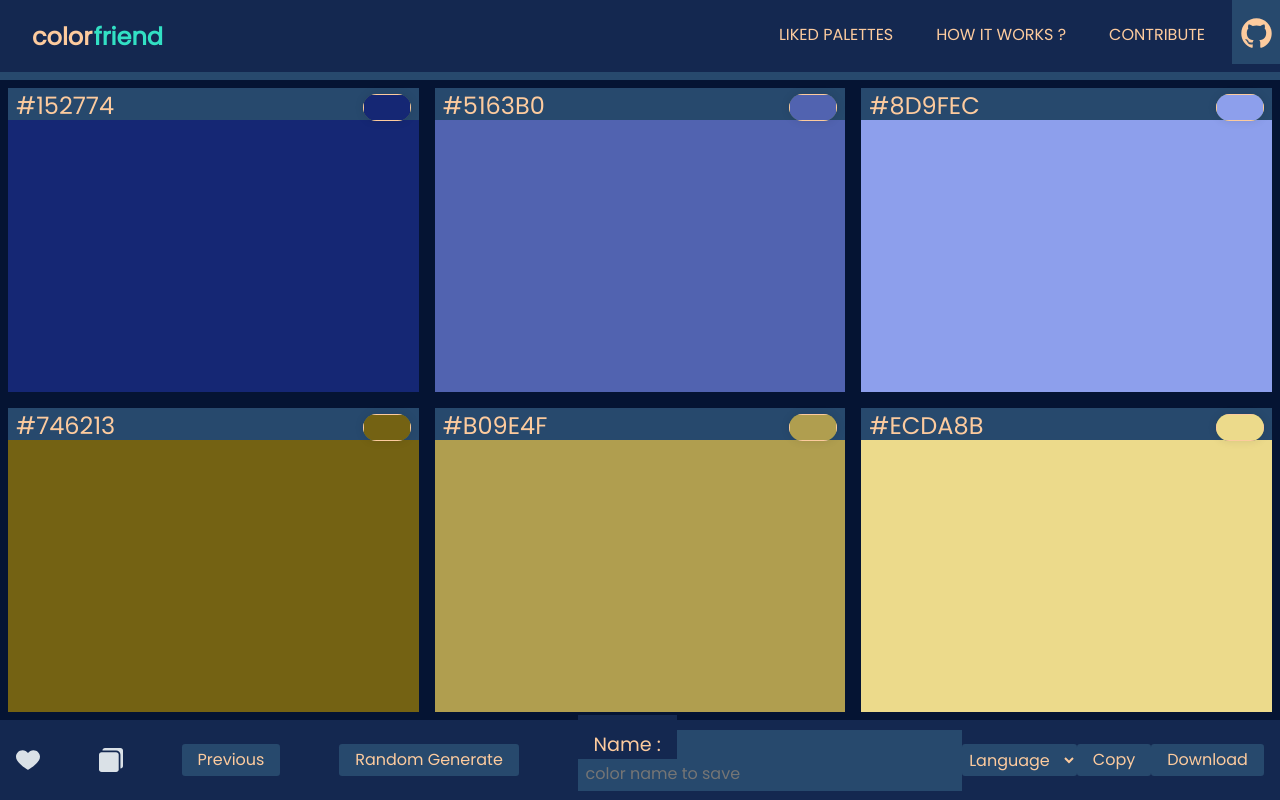
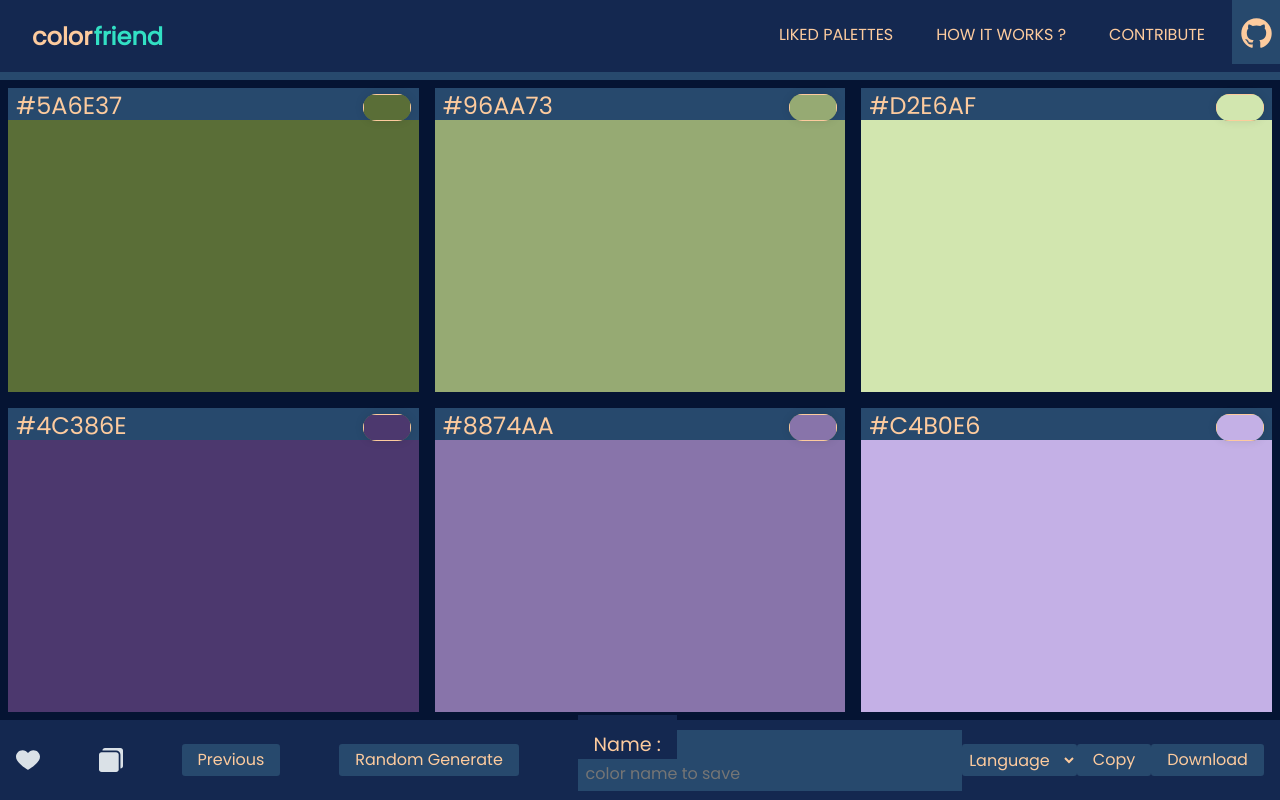
Before and after one commit to wahidzzz/colorfriend, a Vue app: page / in a window 1280 px wide. Built offline with nearby package versions, Linux system fonts and the light colour scheme; what vue-clipboard2, vue-toasted would draw is missing.

Commit message:
Added vuex store and removed some props and emits

```diff
--- a/package.json
+++ b/package.json
@@ -13,7 +13,8 @@
     "jspdf": "^2.0.0",
     "vue": "^2.6.11",
     "vue-clipboard2": "^0.3.1",
-    "vue-toasted": "^1.1.28"
+    "vue-toasted": "^1.1.28",
+    "vuex": "^3.5.1"
   },
   "devDependencies": {
     "@vue/cli-plugin-babel": "~4.4.0",
--- a/src/App.vue
+++ b/src/App.vue
@@ -1,18 +1,13 @@
 <template>
   <div id="app">
     <headerNav />
-    <mainBody :colorValues="colorValues" @changeColor="changeColor" v-model="colorValues" />
-    <bottomNav
-      @copyColorCodes="copyPalette"
-      :colorValues="colorValues"
-      @randomColor="setColorValues"
-    />
+    <mainBody @changeColor="changeColor" />
+    <bottomNav @copyColorCodes="copyPalette" :colorValues="colorValues" />
   </div>
 </template>
 
 <script>
 import Vue from "vue";
-import convert from "color-convert";
 import headerNav from "./components/headerNav";
 import mainBody from "./components/mainBody";
 import bottomNav from "./components/bottomNav";
@@ -34,75 +29,6 @@ export default {
     };
   },
   methods: {
-    setColorValues(randomColor) {
-      if (this.colorValues.length == 0 && this.randomColorVal != "") {
-        var genRandomColor = Math.floor(Math.random() * 16777215).toString(16);
-        genRandomColor = convert.rgb.hex(
-          convert.hex.rgb(genRandomColor)[0] - 60 < 0
-            ? convert.hex.rgb(genRandomColor)[0] + 60
-            : convert.hex.rgb(genRandomColor)[0] + 60 > 255
-            ? convert.hex.rgb(genRandomColor)[0] - 60
-            : convert.hex.rgb(genRandomColor)[0],
-          convert.hex.rgb(genRandomColor)[1] - 60 < 0
-            ? convert.hex.rgb(genRandomColor)[1] + 60
-            : convert.hex.rgb(genRandomColor)[1] + 60 > 255
-            ? convert.hex.rgb(genRandomColor)[1] - 60
-            : convert.hex.rgb(genRandomColor)[1],
-          convert.hex.rgb(genRandomColor)[2] - 60 < 0
-            ? convert.hex.rgb(genRandomColor)[2] + 60
-            : convert.hex.rgb(genRandomColor)[2] + 60 > 255
-            ? convert.hex.rgb(genRandomColor)[2] - 60
-            : convert.hex.rgb(genRandomColor)[2]
-        );
-        var genCompColor = convert.hsl.hex(
-          convert.hex.hsl(genRandomColor)[0] + 180,
-          convert.hex.hsl(genRandomColor)[1],
-          convert.hex.hsl(genRandomColor)[2]
-        );
-
-        this.colorValues[0] =
-          "#" +
-          convert.rgb.hex(
-            convert.hex.rgb(genRandomColor)[0] - 60,
-            convert.hex.rgb(genRandomColor)[1] - 60,
-            convert.hex.rgb(genRandomColor)[2] - 60
-          );
-        this.colorValues[1] = "#" + genRandomColor;
-        this.colorValues[2] =
-          "#" +
-          convert.rgb.hex(
-            convert.hex.rgb(genRandomColor)[0] + 60,
-            convert.hex.rgb(genRandomColor)[1] + 60,
-            convert.hex.rgb(genRandomColor)[2] + 60
-          );
-        this.colorValues[3] =
-          "#" +
-          convert.rgb.hex(
-            convert.hex.rgb(genCompColor)[0] - 60,
-            convert.hex.rgb(genCompColor)[1] - 60,
-            convert.hex.rgb(genCompColor)[2] - 60
-          );
-        this.colorValues[4] = "#" + genCompColor;
-        this.colorValues[5] =
-          "#" +
-          convert.rgb.hex(
-            convert.hex.rgb(genCompColor)[0] + 60,
-            convert.hex.rgb(genCompColor)[1] + 60,
-            convert.hex.rgb(genCompColor)[2] + 60
-          );
-      } else if (
-        (this.colorValues.length != 0 || this.colorValues.length < 0) &&
-        randomColor != ""
-      ) {
-        this.colorValues = [];
-        for (let index = 0; index < 7; index++) {
-          this.colorValues[index] =
-            "#" + Math.floor(Math.random() * 16777215).toString(16);
-        }
-      } else {
-        console.log("hell");
-      }
-    },
     changeColor(id, colorInputValue) {
       this.colorValues[id] = colorInputValue;
     },
@@ -116,9 +42,6 @@ export default {
         duration: 3000,
       });
     },
-  },
-  created() {
-    this.setColorValues(this.randomColorVal);
   },
 };
 </script>
--- a/src/components/bottomNav.vue
+++ b/src/components/bottomNav.vue
@@ -110,6 +110,7 @@
 </template>
 
 <script>
+import { mapActions } from "vuex";
 import jsPDF from "jspdf";
 export default {
   name: "bottomNav",
@@ -122,12 +123,12 @@ export default {
     };
   },
   methods: {
+    ...mapActions(["setColors"]),
     copyPalette() {
       this.$emit("copyColorCodes");
     },
     randomColor() {
-      var randomColor = "#" + Math.floor(Math.random() * 16777215).toString(16);
-      this.$emit("randomColor", randomColor);
+      this.setColors();
     },
     createPDF() {
       var selectedLang = this.selectedLang == "" ? "plain" : this.selectedLang;
--- a/src/components/colorItem.vue
+++ b/src/components/colorItem.vue
@@ -2,9 +2,14 @@
   <div
     class="colorItem"
     id="colorItem"
-    :style="[{'background-color':colorValue},colorInputValue=='' ? { 'bakcground-color': colorValue } : { 'background-color': colorInputValue }]"
+    :style="[
+      { 'background-color': colorValue },
+      colorInputValue == ''
+        ? { 'bakcground-color': colorValue }
+        : { 'background-color': colorInputValue },
+    ]"
   >
-    <div id="colorCode">{{colorInputValue==""? colorValue:colorInputValue}}</div>
+    <div id="colorCode">{{ colorInputValue == "" ? colorValue : colorInputValue }}</div>
     <input
       id="colorSel"
       type="color"
--- a/src/components/mainBody.vue
+++ b/src/components/mainBody.vue
@@ -2,30 +2,35 @@
   <div id="#mainBody">
     <div class="row-sm">
       <div id="row" class="col-sm">
-        <colorItem :colorValue="colorValues[0]" @changeColor="changeColor" />
-        <colorItem :colorValue="colorValues[1]" @changeColor="changeColor" />
-        <colorItem :colorValue="colorValues[2]" @changeColor="changeColor" />
+        <colorItem :colorValue="allColorValues[0]" @changeColor="changeColor" />
+        <colorItem :colorValue="allColorValues[1]" @changeColor="changeColor" />
+        <colorItem :colorValue="allColorValues[2]" @changeColor="changeColor" />
       </div>
       <div id="row" class="col-sm">
-        <colorItem :colorValue="colorValues[3]" @changeColor="changeColor" />
-        <colorItem :colorValue="colorValues[4]" @changeColor="changeColor" />
-        <colorItem :colorValue="colorValues[5]" @changeColor="changeColor" />
+        <colorItem :colorValue="allColorValues[3]" @changeColor="changeColor" />
+        <colorItem :colorValue="allColorValues[4]" @changeColor="changeColor" />
+        <colorItem :colorValue="allColorValues[5]" @changeColor="changeColor" />
       </div>
     </div>
   </div>
 </template>
 <script>
 import colorItem from "./colorItem";
+import { mapGetters, mapActions } from "vuex";
 export default {
   name: "mainBody",
   components: {
     colorItem,
   },
-  props: ["colorValues"],
   methods: {
+    ...mapActions(["setColors"]),
     changeColor(id, colorInputValue) {
       this.$emit("changeColor", id, colorInputValue);
     },
+  },
+  computed: mapGetters(["allColorValues"]),
+  created() {
+    this.setColors();
   },
 };
 </script>
--- a/src/main.js
+++ b/src/main.js
@@ -1,8 +1,10 @@
-import Vue from 'vue'
-import App from './App.vue'
+import Vue from "vue";
+import App from "./App.vue";
+import store from "./store";
 
-Vue.config.productionTip = false
+Vue.config.productionTip = false;
 
 new Vue({
-  render: h => h(App),
-}).$mount('#app')
+  store,
+  render: (h) => h(App),
+}).$mount("#app");
--- /dev/null
+++ b/src/store/index.js
@@ -0,0 +1,9 @@
+import vuex from "vuex";
+import vue from "vue";
+import colorValues from "./modules/colorValues";
+vue.use(vuex);
+export default new vuex.Store({
+  modules: {
+    colorValues,
+  },
+});
--- /dev/null
+++ b/src/store/modules/colorValues.js
@@ -0,0 +1,88 @@
+import convert from "color-convert";
+const state = {
+  colorValues: [],
+};
+
+const getters = {
+  allColorValues: (state) => state.colorValues,
+};
+
+const actions = {
+  setColors({ commit }) {
+    if (
+      state.colorValues.length == 0 ||
+      state.colorValues.length != 0 ||
+      state.colorValues.length < 0
+    ) {
+      var genRandomColor = Math.floor(Math.random() * 16777215).toString(16);
+      genRandomColor = convert.rgb.hex(
+        convert.hex.rgb(genRandomColor)[0] - 60 < 0
+          ? convert.hex.rgb(genRandomColor)[0] + 60
+          : convert.hex.rgb(genRandomColor)[0] + 60 > 255
+          ? convert.hex.rgb(genRandomColor)[0] - 60
+          : convert.hex.rgb(genRandomColor)[0],
+        convert.hex.rgb(genRandomColor)[1] - 60 < 0
+          ? convert.hex.rgb(genRandomColor)[1] + 60
+          : convert.hex.rgb(genRandomColor)[1] + 60 > 255
+          ? convert.hex.rgb(genRandomColor)[1] - 60
+          : convert.hex.rgb(genRandomColor)[1],
+        convert.hex.rgb(genRandomColor)[2] - 60 < 0
+          ? convert.hex.rgb(genRandomColor)[2] + 60
+          : convert.hex.rgb(genRandomColor)[2] + 60 > 255
+          ? convert.hex.rgb(genRandomColor)[2] - 60
+          : convert.hex.rgb(genRandomColor)[2]
+      );
+      var genCompColor = convert.hsl.hex(
+        convert.hex.hsl(genRandomColor)[0] + 180,
+        convert.hex.hsl(genRandomColor)[1],
+        convert.hex.hsl(genRandomColor)[2]
+      );
+
+      state.colorValues[0] =
+        "#" +
+        convert.rgb.hex(
+          convert.hex.rgb(genRandomColor)[0] - 60,
+          convert.hex.rgb(genRandomColor)[1] - 60,
+          convert.hex.rgb(genRandomColor)[2] - 60
+        );
+      state.colorValues[1] = "#" + genRandomColor;
+      state.colorValues[2] =
+        "#" +
+        convert.rgb.hex(
+          convert.hex.rgb(genRandomColor)[0] + 60,
+          convert.hex.rgb(genRandomColor)[1] + 60,
+          convert.hex.rgb(genRandomColor)[2] + 60
+        );
+      state.colorValues[3] =
+        "#" +
+        convert.rgb.hex(
+          convert.hex.rgb(genCompColor)[0] - 60,
+          convert.hex.rgb(genCompColor)[1] - 60,
+          convert.hex.rgb(genCompColor)[2] - 60
+        );
+      state.colorValues[4] = "#" + genCompColor;
+      state.colorValues[5] =
+        "#" +
+        convert.rgb.hex(
+          convert.hex.rgb(genCompColor)[0] + 60,
+          convert.hex.rgb(genCompColor)[1] + 60,
+          convert.hex.rgb(genCompColor)[2] + 60
+        );
+    } else {
+      console.log("hell");
+    }
+    console.log(state.colorValues);
+    commit("setColors", state.colorValues);
+  },
+};
+
+const mutations = {
+  setColors: (state, colorValues) => (state.colorValues = colorValues),
+};
+
+export default {
+  state,
+  getters,
+  actions,
+  mutations,
+};
```
Also changed, not shown: 1 other file (tests, documents, lock files or other folders).
